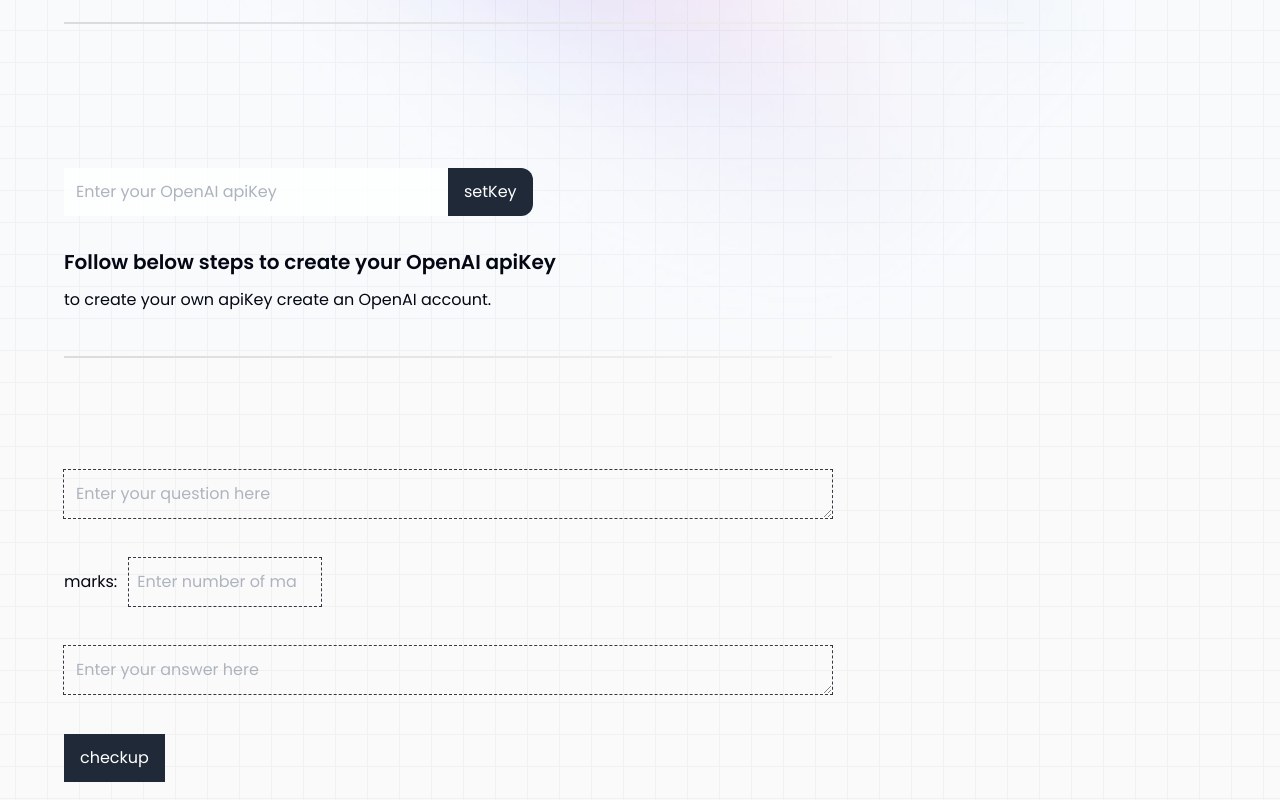
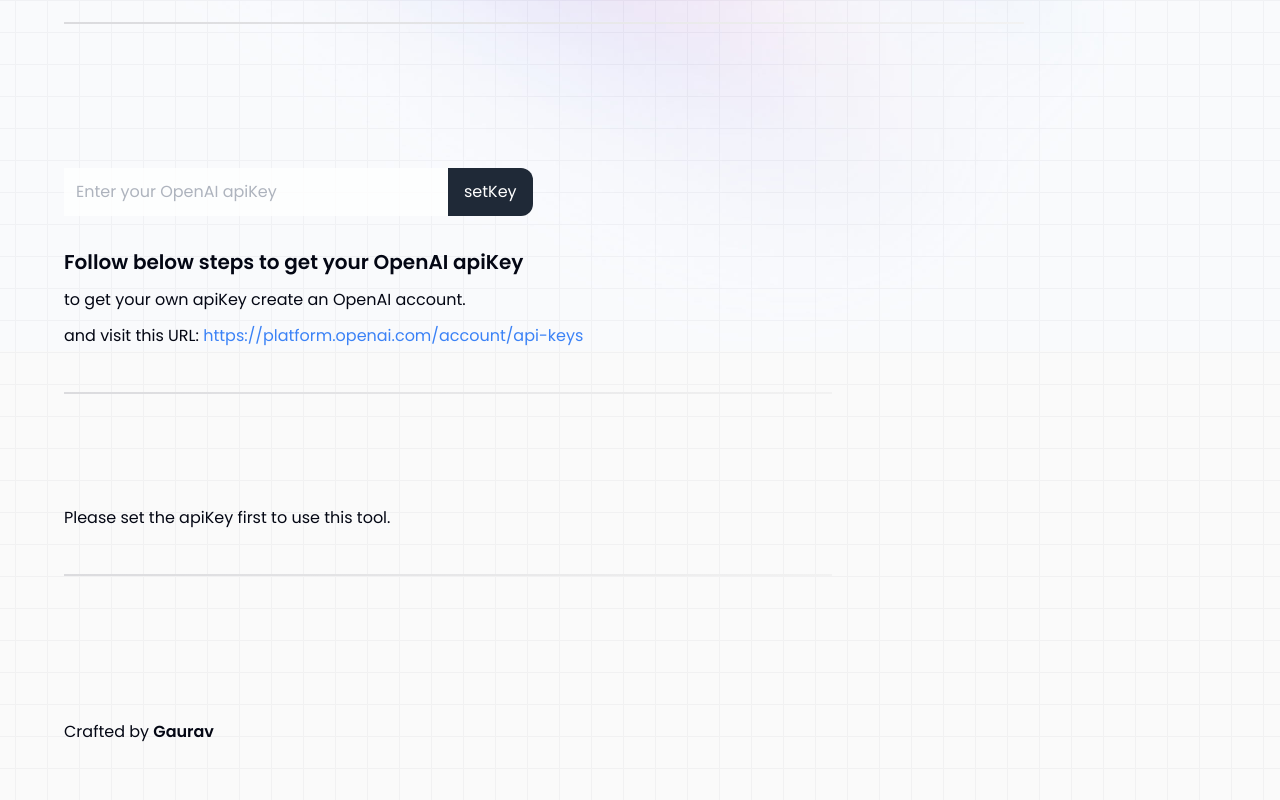
Before and after one commit to GauravBurande/mommyai.co, a Next.js app: page / in a window 1280 px wide. Shown: the part 600-1400 px from the top of the page. Built offline with nearby package versions, Linux system fonts and the light colour scheme.

Commit message:
chore: refactoring code and improving UI

```diff
--- a/components/Home/ApiKey.jsx
+++ b/components/Home/ApiKey.jsx
@@ -1,12 +1,41 @@
 import React, { useState } from 'react'
+import { Configuration, OpenAIApi } from "openai";
 
-const ApiKey = () => {
+const config = new Configuration({
+    apiKey: localStorage.getItem('apiKey'),
+});
+
+const gpt3 = new OpenAIApi(config);
+
+const ApiKey = ({ openAIKey, setOpenAIKey }) => {
 
     const [theApiKey, setTheApiKey] = useState("")
 
+
     const handleApiKey = (e) => {
         e.preventDefault();
-        console.log(theApiKey)
+        setOpenAIKey(theApiKey)
+        localStorage.setItem("apiKey", JSON.stringify(theApiKey))
+
+        starterFetchRequest()
+    }
+
+    const starterFetchRequest = async () => {
+        try {
+            const prompt = process.env.NEXT_PUBLIC_STARTER_PROMPT
+            if (!prompt) {
+                alert("Sorry, there is some error configuring your apiKey. Please try again.")
+            }
+
+        } catch (error) {
+            console.log("error: ", error)
+        }
+    }
+
+    const deleteApiKey = () => {
+        localStorage.removeItem("apiKey")
+        setTheApiKey("")
+        setOpenAIKey()
     }
 
     const handleChange = (e) => {
@@ -14,7 +43,13 @@ const ApiKey = () => {
     }
     return (
         <div>
-
+            {openAIKey ?
+                <div className='py-8'>
+                    <p className='px-8'>Your apiKey is set.</p>
+                    <input value={"*********************"} className='opacity-80 w-2/3 sm:w-1/3 outline-none p-3' type="text" name="apiKey" id="apiKey" readOnly />
+                    <button onClick={deleteApiKey} className='py-3 bg-gray-800 text-white text-center rounded-r-xl px-4 transition-all hover:text-gray-200' type="submit">deleteKey</button>
+                </div>
+                : <div>
                     <div className='py-8'>
                         <form onSubmit={handleApiKey} method='post'>
                             <input onChange={handleChange} value={theApiKey} className='opacity-80 w-2/3 sm:w-1/3 outline-none p-3' type="text" name="apiKey" id="apiKey" placeholder='Enter your OpenAI apiKey' required />
@@ -23,9 +58,11 @@ const ApiKey = () => {
                     </div>
 
                     <div className='space-y-3'>
-                <h3 className='text-xl font-semibold'>Follow below steps to create your OpenAI apiKey</h3>
-                <p>to create your own apiKey create an OpenAI account.</p>
+                        <h3 className='text-xl font-semibold'>Follow below steps to get your OpenAI apiKey</h3>
+                        <p>to get your own apiKey create an OpenAI account.</p>
+                        <p>and visit this URL: <span className='text-blue-500 hover:underline underline-offset-4 decoration-black'><a href="https://platform.openai.com/account/api-keys">https://platform.openai.com/account/api-keys</a></span></p>
                     </div>
+                </div>}
 
             <div className="my-8 xl:my-11 lg:my-11 w-2/3 h-[2px] bg-gradient-to-l from-[#f2f2f2] to-[#dbdbde]"></div>
         </div>
--- a/components/Home/CheckHere.jsx
+++ b/components/Home/CheckHere.jsx
@@ -1,6 +1,6 @@
 import React, { useState } from 'react'
 
-const CheckHere = () => {
+const CheckHere = ({ openAIKey }) => {
 
     const emptyInputs = { question: "", answer: "", marks: "" }
     const [problemInputs, setProblemInputs] = useState(emptyInputs)
@@ -15,6 +15,7 @@ const CheckHere = () => {
     }
     return (
         <div>
+            {openAIKey ?
                 <div>
                     <form onSubmit={handleSubmit} className='flex flex-col space-y-10' method="post">
                         <textarea onChange={handleChange} value={problemInputs.question} rows={1} className='opacity-80 bg-transparent w-full md:w-2/3 outline-dashed outline-1 p-3' type="text" name="question" id="question" placeholder='Enter your question here' required />
@@ -27,6 +28,11 @@ const CheckHere = () => {
                         <button className='py-3 bg-gray-800 text-white text-center px-4 w-fit hover:text-gray-200' type="submit">checkup</button>
                     </form>
                 </div>
+                :
+                <div>
+                    <p>Please set the apiKey first to use this tool.</p>
+                </div>
+            }
 
             <div className="my-8 xl:my-11 lg:my-11 w-2/3 h-[2px] bg-gradient-to-l from-[#f2f2f2] to-[#dbdbde]"></div>
 
--- a/package.json
+++ b/package.json
@@ -7,6 +7,7 @@
   },
   "dependencies": {
     "next": "latest",
+    "openai": "^3.2.0",
     "react": "18.2.0",
     "react-dom": "18.2.0"
   },
--- a/pages/index.tsx
+++ b/pages/index.jsx
@@ -1,12 +1,22 @@
-import type { NextPage } from 'next'
 import TheHead from "../components/TheHead"
 import Header from "../components/Header"
 import Hero from "../components/Home/Hero"
 import ApiKey from "../components/Home/ApiKey"
 import CheckHere from "../components/Home/CheckHere"
 import Footer from "../components/Footer"
+import { useEffect, useState } from 'react'
 
-const Home: NextPage = () => {
+const Home = () => {
+
+  const [openAIKey, setOpenAIKey] = useState()
+
+  useEffect(() => {
+    const key = typeof window !== "undefined" && window.localStorage.getItem('apiKey')
+
+    if (key) {
+      setOpenAIKey(key)
+    }
+  })
   return (
     <div className="relative flex min-h-screen flex-col overflow-hidden">
       <img src="/images/beams.jpg" alt="" className="absolute -z-10 top-[30rem] left-1/2 max-w-none -translate-x-1/2 -translate-y-1/2" width="1308" />
@@ -17,8 +27,8 @@ const Home: NextPage = () => {
       <div className='container space-y-28 px-10 md:px-16'>
         <Header />
         <Hero />
-        <ApiKey />
-        <CheckHere />
+        <ApiKey openAIKey={openAIKey} setOpenAIKey={setOpenAIKey} />
+        <CheckHere openAIKey={openAIKey} />
         <Footer />
       </div>
 
```
Also changed, not shown: 1 other file (tests, documents, lock files or other folders). Lines whose indentation alone changed are shown as unchanged.
